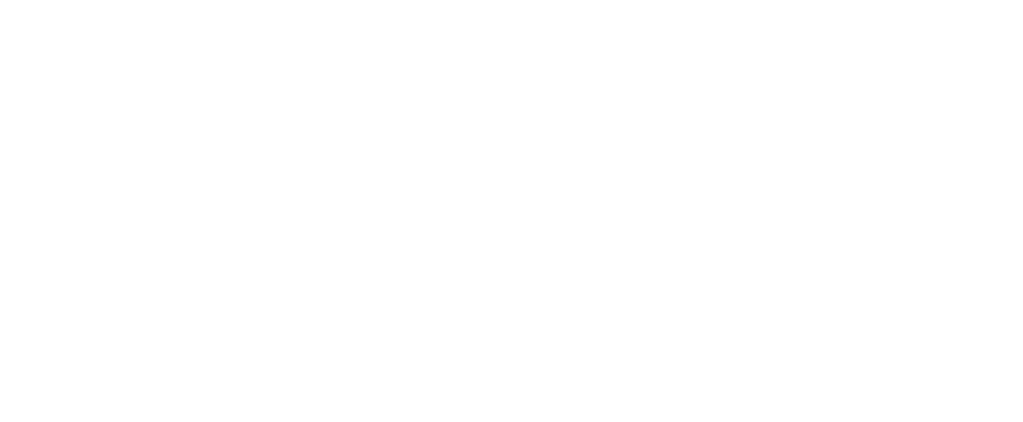
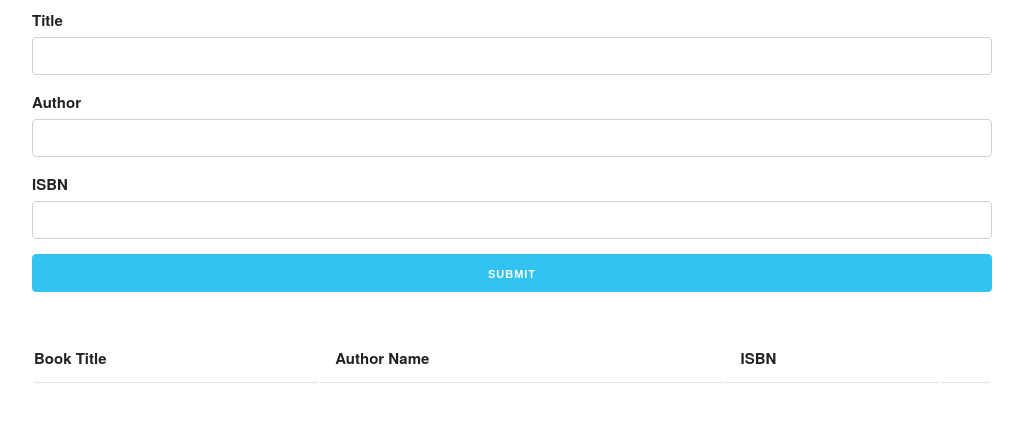
Before and after one commit to fahaddevs/javascript-practice-projects, a plain HTML site: page book-list/index.html in a window 1280 px wide. Shown: the whole page, without its empty margins (128-1151 px from the left). Drawn offline with nearby package versions, Linux system fonts and the light colour scheme.

Commit message:
add all html elements

```diff
--- a/book-list/index.html
+++ b/book-list/index.html
@@ -4,8 +4,40 @@
   <meta charset="UTF-8">
   <meta name="viewport" content="width=device-width, initial-scale=1.0">
   <title>Book List</title>
+  <link rel="stylesheet" href="https://cdnjs.cloudflare.com/ajax/libs/skeleton/2.0.4/skeleton.min.css">
+  <link rel="stylesheet" href="style.css">
 </head>
 <body>
+  <div class="container">
+    <form>
+      <div>
+        <label for="title">Title</label>
+        <input type="text" name="title" id="title" class="u-full-width">
+      </div>
+      <div>
+        <label for="author">Author</label>
+        <input type="text" name="author" id="author" class="u-full-width">
+      </div>
+      <div>
+        <label for="isbn">ISBN</label>
+        <input type="text" name="isbn" id="isbn" class="u-full-width">
+      </div>
+      <div>
+        <input type="submit" value="Submit" class="u-full-width button-primary">
+      </div>
+    </form>
 
+    <table class="u-full-width">
+      <thead>
+        <tr>
+          <th>Book Title</th>
+          <th>Author Name</th>
+          <th>ISBN</th>
+          <th></th>
+        </tr>
+      </thead>
+      <tbody id="book_list"></tbody>
+    </table>
+  </div>
 </body>
 </html>
```
